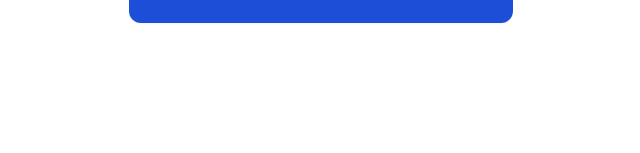
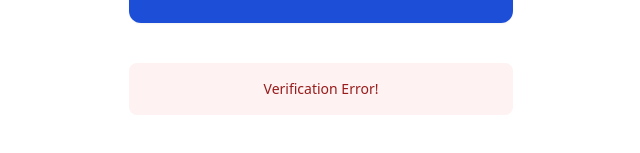
Before and after one commit to ronishstha/otp-verifier, a React (Vite) app: page / in a window 1280 px wide. Both pictures are taken after typing "Sample", "Sample", "Sample", "Sample", "Sample", "Sample" into the empty fields and a click on the button "Submit". Shown: the part 313-466 px from the top of the page, without its empty margins (319-959 px from the left). Built offline with nearby package versions, Linux system fonts and the light colour scheme; no server answers.

Commit message:
Display verification error message on error

```diff
--- a/src/VerificationCode.tsx
+++ b/src/VerificationCode.tsx
@@ -5,6 +5,7 @@ import { useNavigate } from "react-router-dom";
 const VerificationCode = () => {
   const navigate = useNavigate();
   const [code, setCode] = useState("");
+  const [error, setError] = useState(false);
   const inputRefs = useRef<(HTMLInputElement | null)[]>([]);
 
   useEffect(() => {
@@ -83,6 +84,7 @@ const VerificationCode = () => {
   };
 
   const handleSubmit = async () => {
+    setError(false);
     try {
       const response = await axios.post("http://localhost:3000/verify", {
         code,
@@ -90,20 +92,21 @@ const VerificationCode = () => {
       if (response?.data?.success) {
         navigate("success");
       } else {
-        console.error("");
+        setError(true);
       }
     } catch (e) {
+      setError(true);
       console.error("An error occured: ", e);
     }
   };
 
   return (
     <div className="w-full flex justify-center">
-      <div className="w-[80%] h-screen flex flex-col mt-28 items-center">
+      <div className="w-[80%] h-screen flex flex-col mt-28 items-center gap-10">
         <div className="w-full flex justify-center">
           <p className="font-bold text-lg">Verification Code</p>
         </div>
-        <div className="w-full flex mt-10 gap-4 justify-center">
+        <div className="w-full flex gap-4 justify-center">
           {[...Array(6)].map((_, index) => (
             <input
               className="w-14 h-14 text-center text-2xl font-extrabold text-slate-900 bg-slate-100 border border-transparent hover:border-slate-200 appearance-none rounded p-4 outline-none focus:bg-white focus:border-indigo-400 focus:ring-2 focus:ring-indigo-100"
@@ -123,10 +126,18 @@ const VerificationCode = () => {
         </div>
         <button
           onClick={handleSubmit}
-          className="mt-10 flex flex-row items-center justify-center text-center border w-96 rounded-xl outline-none py-5 bg-blue-700 border-none text-white text-sm shadow-sm"
+          className="flex flex-row items-center justify-center text-center border w-96 rounded-xl outline-none py-5 bg-blue-700 border-none text-white text-sm shadow-sm"
         >
           Submit
         </button>
+        {error && (
+          <div
+            className="p-4 mb-4 text-sm text-red-800 rounded-lg bg-red-50 dark:text-red-400 w-96 flex justify-center"
+            role="alert"
+          >
+            <span className="font-medium">Verification Error!</span>
+          </div>
+        )}
       </div>
     </div>
   );
```
